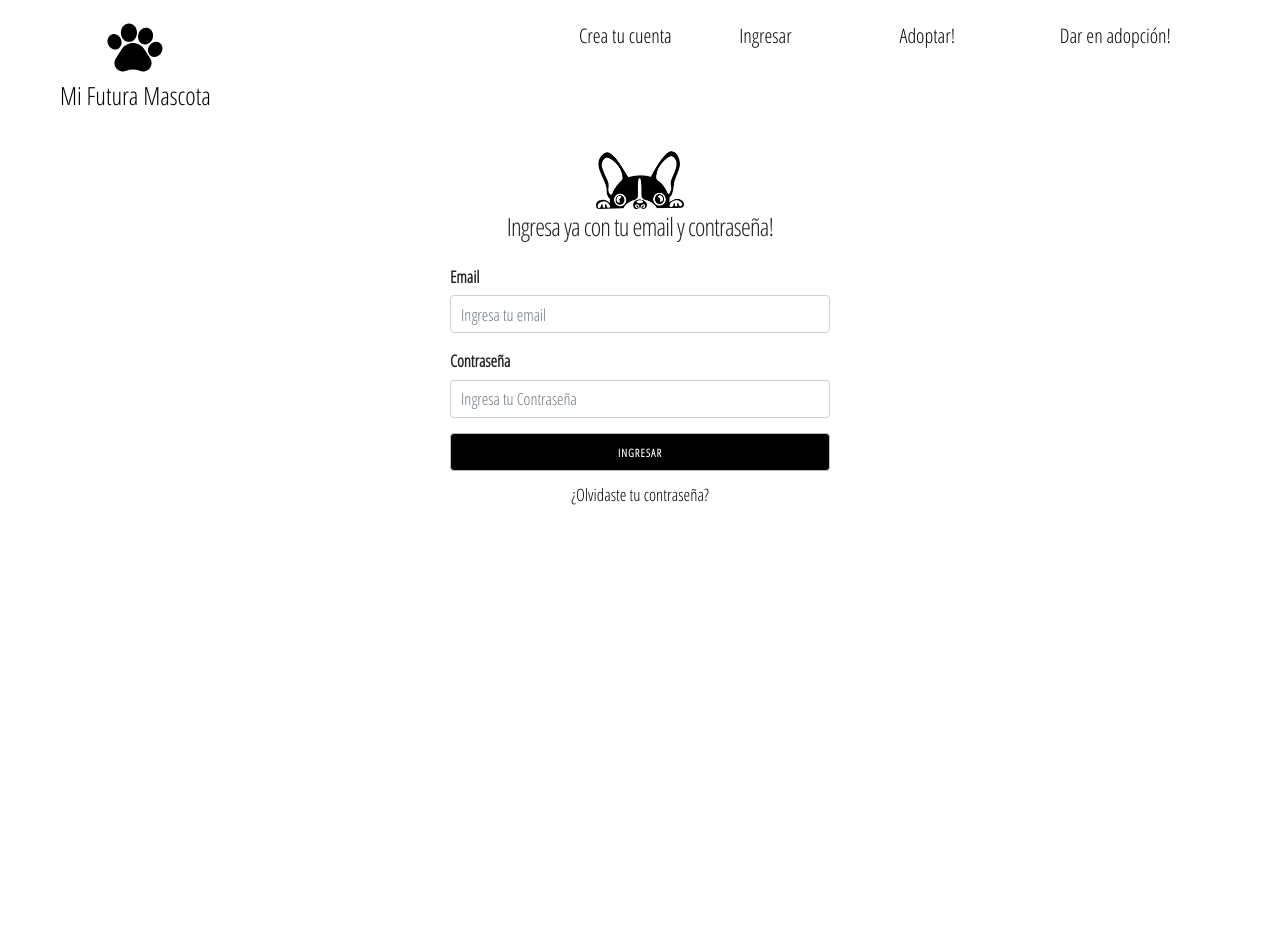
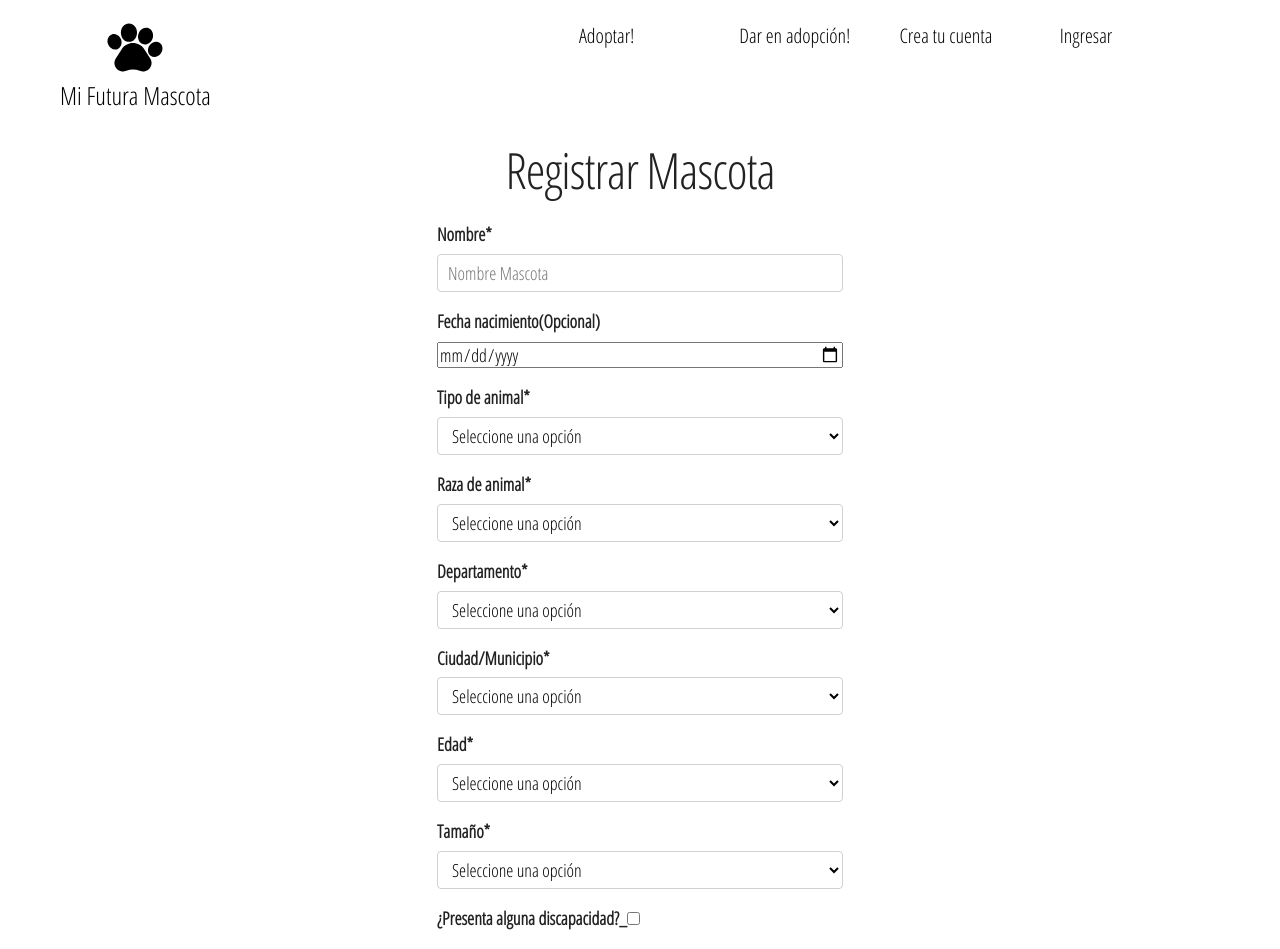
Before and after one commit to diegojuan2104/MiFuturaMascota_Front, a React (Create React App) app: page /dar_en_adopcion in a window 1280 px wide. Before the commit this address led to /ingresar. Shown: the top 949 px of the page. Before the commit the page ends 800 px from the top, so only its background shows below. Built offline with nearby package versions, Linux system fonts and the light colour scheme; no server answers.

Commit message:
form changed, slider implemented with api

```diff
--- a/src/components/header/header.component.jsx
+++ b/src/components/header/header.component.jsx
@@ -38,18 +38,19 @@ const Header = () => {
 
         {user.autenticado ? (
           <div className="options row col-sm-12 col-md-10 d-flex flex-row-reverse ">
-              <Link className="option col-sm-12 col-md-2" to="/dar_en_adopcion">Dar en adopción!</Link>
-              <Link className="option col-sm-12 col-md-2" to="/adopcion">Adoptar!</Link>
-              <Link className="option col-sm-12 col-md-2" to="/perfil">Mi Perfil</Link>
-              <Link className="option col-sm-12 col-md-2" to="/ingresar" onClick={cerrarSesion}>Cerrar Sesión</Link>
+            <Link className="option col-sm-12 col-md-2 justify-content-center" to="/ingresar" onClick={cerrarSesion}>Cerrar Sesión</Link>
+            <Link className="option col-sm-12 col-md-2 justify-content-center" to="/perfil">Mi Perfil</Link>
+            <Link className="option col-sm-12 col-md-2 justify-content-center" to="/dar_en_adopcion">Dar en adopción!</Link>
+            <Link className="option col-sm-12 col-md-2 justify-content-center"  to="/adopcion">Adoptar!</Link>
+            <Link className="option col-sm-12 col-md-2 justify-content-center"  to="/adopcion">Mis Mascotas</Link>
           </div>
         )
-            :(
+          : (
             <div className="options row col-sm-12 col-md-10 d-flex flex-row-reverse">
-                <Link className="option col-sm-12 col-md-2" to="/dar_en_adopcion">Dar en adopción!</Link>
-                <Link className="option col-sm-12 col-md-2" to="/adopcion">Adoptar!</Link>
-                <Link className="option col-sm-12 col-md-2" to="/ingresar">Ingresar</Link>
-                <Link className="option col-sm-12 col-md-2" to="/registrarse">Crea tu cuenta</Link>
+              <Link className="option col-sm-12 col-md-2 justify-content-center" to="/ingresar">Ingresar</Link>
+              <Link className="option col-sm-12 col-md-2 justify-content-center" to="/registrarse">Crea tu cuenta</Link>
+              <Link className="option col-sm-12 col-md-2 justify-content-center" to="/dar_en_adopcion">Dar en adopción!</Link>
+              <Link className="option col-sm-12 col-md-2 justify-content-center" to="/adopcion">Adoptar!</Link>
             </div>
           )
         }
--- a/src/config/axios.js
+++ b/src/config/axios.js
@@ -1,7 +1,10 @@
 import axios from 'axios'
 
+import { URL } from "./vars";
+
+
 const clientAxios = axios.create({
-    baseURL: 'http://18.205.67.173:5001/'
+    baseURL: URL
 });
 
 export default clientAxios;
--- a/src/config/vars.js
+++ b/src/config/vars.js
@@ -1,5 +1,5 @@
 
-const URL = "http://3.234.243.144"
+const URL = "http://3.234.243.144:5001"
 const URL2 = " http://127.0.0.1:5000"
 
 
--- a/src/pages/adopcion_detalles/adopcion_detalles.styles.scss
+++ b/src/pages/adopcion_detalles/adopcion_detalles.styles.scss
@@ -5,16 +5,22 @@
   .foto_mascota_contacto {
     display: flex;
     flex-direction: column;
-    max-width: 400px;
+    max-width: 300px;
     max-height: 250px;
     width: 100%;
     h1{
         align-self: center;
     }
     img {
+      max-width: 300px;
+    max-height: 250px;
       border-radius: 5px;
       margin-bottom:15px;
       border: solid 0.5px #000;
+    }
+    button{
+      background-color: black;
+      color: white;
     }
   }
   .info{
--- a/src/pages/adopcion_detalles/adopcion_detalles_page.component.jsx
+++ b/src/pages/adopcion_detalles/adopcion_detalles_page.component.jsx
@@ -1,3 +1,4 @@
+
 import React, { useState, useEffect } from 'react'
 import { URL } from "../../config/vars"
 import { Carousel, Item } from 'react-bootstrap';
@@ -20,43 +21,51 @@ const AdopocionDetalles = () => {
         "birth_date": "",
         "breed": "",
         "type": "",
-        "url_img": "",
-        "details": "",
-        "city": "",
-        "state": ""
+        "images": "",
+        "description": "",
+        "animal_age_relation": "",
+        "animal_size_relation": "",
+        "isDisabled": "",
+        "id": ""
+
     });
 
     useEffect(() => {
         if (!infoMascota) {
+
             actualizarMascota(pet);
+
             informacionMascotaCargada(true);
         }
     });
 
+
     return (
         <div className="box_adopcion_detalles row">
             <div className="foto_mascota_contacto col-md-12 col-sm-12 col-lg-6">
+                <div className="foto_container">
                     <h1>{mascota.name}</h1>
+                    <div className="foto_mascota_contacto">
+                        {mascota.images.length > 1 ? <Carousel>
 
-                <Carousel>
+                            {mascota.images.map((img, i) => (
                                 <Carousel.Item>
+
                                     <img
                                         className="d-block w-100"
-                            src="https://ichef.bbci.co.uk/news/800/cpsprodpb/15665/production/_107435678_perro1.jpg"
+                                        src={img != null ? img.route : "https://cnnespanol.cnn.com/wp-content/uploads/2020/07/200703104728-labrador-retriever-stock-super-169.jpg?quality=100&strip=info&w=940&h=530&crop=1"}
                                         alt="First slide"
                                     />
                                 </Carousel.Item>
-                    <Carousel.Item>
-                        <img
-                            className="d-block w-100"
-                            src="https://cnnespanol.cnn.com/wp-content/uploads/2020/07/200703104728-labrador-retriever-stock-super-169.jpg?quality=100&strip=info&w=940&h=530&crop=1"
-                            alt="Second slide"
-                        />
-                    </Carousel.Item>
-                </Carousel>
+                            ))}
 
-                <img src={mascota.url_img} />
-                <FormContacto />
+                        </Carousel> :
+                            <img src={mascota.images[0] != null ? mascota.images[0].route : null} />
+                        }
+
+                            <button className=" ">Estoy interesado!</button>
+                    </div>
+                </div>
             </div>
             <div className="info col-md-12 col-sm-12 col-lg-6">
                 <h2>Información general</h2>
@@ -68,7 +77,7 @@ const AdopocionDetalles = () => {
                     <p><strong>Ciudad: </strong>{mascota.city}</p>
                 </div>
                 <h2>Detalles</h2>
-                <p>{mascota.details}</p>
+                <p>{mascota.description}</p>
             </div>
 
 
--- a/src/pages/adopcion_grid/adopcion_page.component.jsx
+++ b/src/pages/adopcion_grid/adopcion_page.component.jsx
@@ -1,16 +1,16 @@
 import React, { useState, useEffect } from "react";
 import { Link } from "react-router-dom";
-
 import "./adopcion_page.styles.scss";
 import MascotaCard from "../../components/mascota_card/mascota_card.component";
 import Select from "../../components/opciones_tipo_mascota/Select";
 import OptionsBreed from "../../components/opciones_raza_mascota/OptionsBreed";
 import Opciones_ciudades from "../../components/opciones_ciudades/Opciones_ciudades";
 import Select_depart from "../../components/opciones_departamentos/Select_depart";
-
 import { URL, } from "../../config/vars";
 import axios from "axios";
 import "./filtros.styles.scss";
+import { useHistory } from "react-router-dom";
+
 
 //Actions de Redux
 import { useDispatch, useSelector } from "react-redux";
@@ -20,6 +20,7 @@ const AdopcionPage = () => {
   //utilizar use distpach y te crea una función
   const dispatch = useDispatch();
 
+  const history = useHistory();
   //mandar llamar el action
   const savePetSelected = (pet) => dispatch(saveSelectedPetAction(pet));
 
@@ -33,10 +34,12 @@ const AdopcionPage = () => {
   const [mascotas, setMascotas] = useState([{}]);
   const [Flag, setFlag] = useState(false);
   let getData = async () => {
-    const result = await axios(URL+"/pets");
+    const result = await axios.get(URL + "/pets");
     console.log(result);
     setMascotas(result.data);
   };
+
+
   useEffect(() => {
     if (!Flag) {
       getData();
@@ -87,9 +90,23 @@ const AdopcionPage = () => {
 
   const { breed, atype, state, location } = filtros;
 
-  const mascotaSeleccionada = (mascota) => {
-    savePetSelected(mascota);
-  };
+
+
+
+
+  const mascotaSeleccionada = async (mascota) => {
+
+    await axios.get(URL + "/get-pet-details/" + mascota.id).then((result) => {
+      let newPet = result.data.pet;
+
+      console.log(newPet);
+      savePetSelected(newPet)
+      history.push("/adopcion/detalles_adopcion")
+    }
+
+    );
+
+  }
 
   return (
     <div>
@@ -164,7 +181,7 @@ const AdopcionPage = () => {
             <Link
               style={{ textDecoration: "none", color: "#000" }}
               className="card_mascota"
-              to="/adopcion/detalles_adopcion"
+
               key={i}
               onClick={mascotaSeleccionada.bind(this, mascota)}
               className="col-md-6 col-sm-12 col-lg-6 col-xl-4"
--- a/src/pages/dar_en_adopcion/dar_en_adopcion_page.component.jsx
+++ b/src/pages/dar_en_adopcion/dar_en_adopcion_page.component.jsx
@@ -26,8 +26,8 @@ const DarEnAdopcion = () => {
     console.log(email_user);
     if (!email_user) {
       localStorage.clear();
-      history.push("/ingresar")
-      alert("Debes ingresar")
+      //history.push("/ingresar")
+      //alert("Debes ingresar")
     }
     update_pet(
       {
@@ -41,6 +41,8 @@ const DarEnAdopcion = () => {
   }, []);
 
   const [mascotas, setPets] = useState([]);
+
+  const [isDisable, setIsDisable] = useState(false);
   const [Mascota, update_pet] = useState({
     name: "",
     user_id: email_user,
@@ -51,6 +53,8 @@ const DarEnAdopcion = () => {
     filename: "",
     images: [],
     description: "",
+    age: "",
+    size: "",
   });
   const [error, setError] = useState(false);
 
@@ -60,9 +64,13 @@ const DarEnAdopcion = () => {
     bodyFormData.append("name", mascota.name);
     bodyFormData.append("animal_breed", mascota.breed);
     bodyFormData.append("animal_type", mascota.type);
-    bodyFormData.append("birth_date", mascota.fecha);
+    if (mascota.fecha != "") { bodyFormData.append("birth_date", mascota.fecha); }
     bodyFormData.append("location", mascota.city);
     bodyFormData.append("description", mascota.description);
+    bodyFormData.append("animal_size", mascota.size);
+    bodyFormData.append("age_aprox", mascota.age);
+    bodyFormData.append("description", mascota.description);
+    bodyFormData.append("isDisabled", isDisable ? 1 : 0);
     console.log(mascota);
 
     Object.values(mascota.images).forEach((x) =>
@@ -84,8 +92,8 @@ const DarEnAdopcion = () => {
         "Access-Control-Allow-Origin": "*",
       },
     })
-      .then((response) => alert(response.data))
-      .catch((error) => alert("se ha producido un error"));
+      .then((response) => console.log((response.data)))
+      .catch((error) => console.log(error));
     setPets([...mascotas, mascota]);
   };
 
@@ -109,19 +117,20 @@ const DarEnAdopcion = () => {
     if (
       name.trim() === "" ||
       user_id === "" ||
-      fecha.trim() === "" ||
       breed === "" ||
       type === "" ||
-      images === ""
+      images === "",
+      age === "",
+      size === ""
     ) {
       setError(true);
       console.log(Mascota);
+      alert("Todos los campos marcados con * son obligatorios")
       return;
     }
     console.log(Mascota);
     setError(false);
     Mascota.id = uuid();
-
     createPet(Mascota);
     update_pet({
       name: "",
@@ -147,6 +156,8 @@ const DarEnAdopcion = () => {
     filename,
     city,
     state,
+    age,
+    size
   } = Mascota;
   return (
     <Fragment>
@@ -157,6 +168,8 @@ const DarEnAdopcion = () => {
           <p className="alerta-error">todos los campos son oblilgatorios</p>
         ) : null}
         <form className="myform" onSubmit={create_pet}>
+
+          {/* NOMBRE */}
           <label>
             Nombre<span className="required">*</span>
           </label>
@@ -169,8 +182,9 @@ const DarEnAdopcion = () => {
             value={name}
           />
 
+          {/* FECHA DE NACIMIENTO */}
           <label>
-            Fecha nacimiento<span className="required">*</span>
+            Fecha nacimiento(Opcional)
           </label>
           <input
             type="date"
@@ -180,6 +194,8 @@ const DarEnAdopcion = () => {
             onChange={handleChange}
             value={fecha}
           />
+
+          {/* TIPO DE ANIMAL */}
           <label>
             Tipo de animal<span className="required">*</span>
           </label>
@@ -194,6 +210,9 @@ const DarEnAdopcion = () => {
             </option>
             <Select />
           </select>
+
+
+          {/* RAZA*/}
           <label>
             Raza de animal<span className="required">*</span>
           </label>
@@ -208,6 +227,8 @@ const DarEnAdopcion = () => {
             </option>
             <OptionsBreed id={type} />
           </select>
+
+          {/* DEPARTAMENTO */}
           <label>
             Departamento<span className="required">*</span>
           </label>
@@ -222,6 +243,8 @@ const DarEnAdopcion = () => {
             </option>
             <Select_depart />
           </select>
+
+          {/* CIUDAD O MUNICIPIO */}
           <label>
             Ciudad/Municipio<span className="required">*</span>
           </label>
@@ -237,6 +260,53 @@ const DarEnAdopcion = () => {
             <Opciones_ciudades id={state} />
           </select>
 
+          {/*EDAD*/}
+          <label>
+            Edad<span className="required">*</span>
+          </label>
+          <select
+            className="u-full-width"
+            value={age}
+            name="age"
+            onChange={handleChange}
+          >
+            <option defaultValue value="">
+              Seleccione una opción
+            </option>
+            <option value={1}>Cachorro</option>
+            <option value={2}>Adulto</option>
+            <option value={3}>Anciano</option>
+          </select>
+
+          {/*TAMAÑO*/}
+          <label>
+            Tamaño<span className="required">*</span>
+          </label>
+          <select
+            className="u-full-width"
+            value={size}
+            name="size"
+            onChange={handleChange}
+          >
+            <option defaultValue value="">
+              Seleccione una opción
+            </option>
+            <option value={1}>Pequeño</option>
+            <option value={2}>Mediano</option>
+            <option value={3}>Grande</option>
+          </select>
+
+
+          {/* DISCAPACIDDAD*/}
+
+          <label>
+            ¿Presenta alguna discapacidad?_
+            <input type="checkbox"
+              defaultChecked={isDisable}
+              onChange={() => setIsDisable(!isDisable)}
+            />
+          </label>
+          {/* DESCRIPCION */}
           <label>Descripción</label>
           <textarea
             className="u-full-width"
--- a/src/pages/perfil/perfil_page.component.jsx
+++ b/src/pages/perfil/perfil_page.component.jsx
@@ -133,9 +133,6 @@ const PerfilPage = () => {
                     <div className="button-box">
                         <button type="submit">ACTUALIZAR DATOS</button>
                     </div>
-                    <div className="button-box">
-                        <button type="submit">MIS MASCOTAS</button>
-                    </div>
                 </div>
             </form>
         </div>
--- a/src/reducers/petReducer.js
+++ b/src/reducers/petReducer.js
@@ -9,12 +9,14 @@ const initalState = {
   birth_date: "",
   breed: "",
   type: "",
-  url_img: "",
+  images: "",
   description: "",
-  city: "",
-  state: "",
   error: null,
   loading: false,
+  id:"",
+  animal_age_relation: "",
+  animal_size_relation:  "",
+  isDisabled:""
 };
 
 export default function (state = initalState, action) {
@@ -28,16 +30,21 @@ export default function (state = initalState, action) {
     case SAVE_INFO_PET_SUCCESS:
       return {
         ...state,
+
+        name: action.payload.name,
+        birth_date: action.payload.birth_date,
+        breed: action.payload.breed.name,
+        type: action.payload.type.name,
+        images: action.payload.images,
+        animal_age_relation: action.payload.animal_age_relation,
+        animal_size_relation:  action.payload.animal_size_relation,
         loading: false,
         error: null,
-        name: action.payload.name,
-        birth_date: action.payload.birth_date,
-        breed: action.payload.breed,
-        type: action.payload.type,
-        url_img: action.payload.url_img,
+        id: action.payload.id,
+
+
         description: action.payload.description,
-        city: action.payload.city,
-        state: action.payload.state
+        isDisabled : action.payload.isDisabled
       };
 
     case SAVE_INFO_PET_ERROR:
```
Lines whose indentation alone changed are shown as unchanged.
